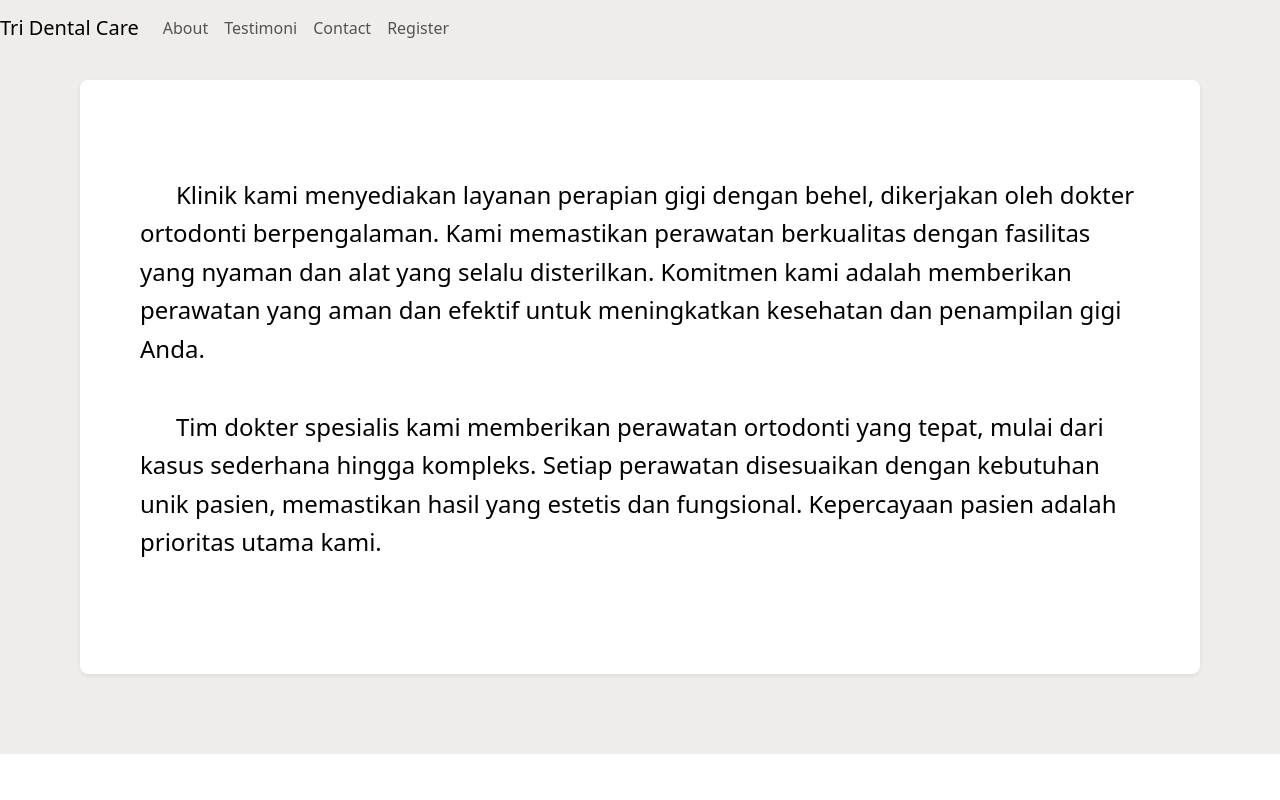
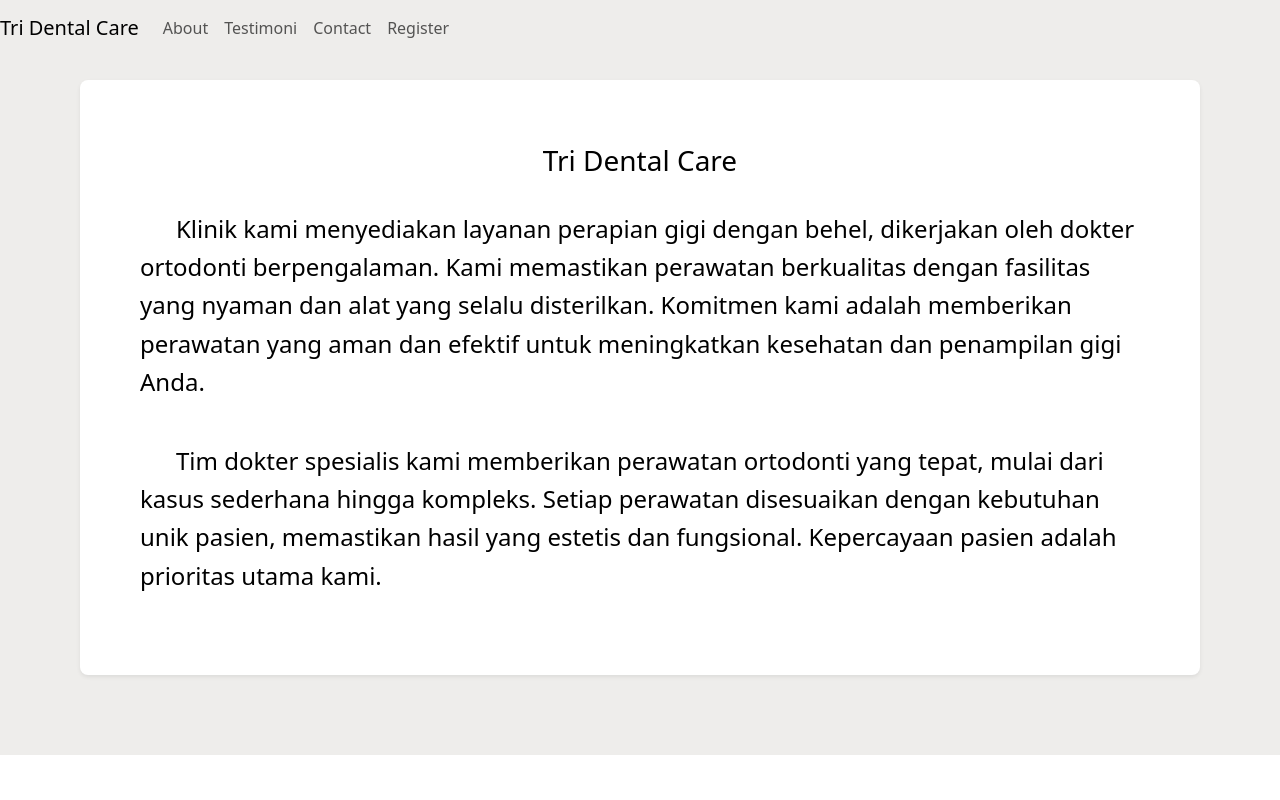
Before and after one commit to alrazak/frontend-react-tridentalcare, a React (Vite) app: page /card in a window 1280 px wide. Shown: the top 800 px of the page. Built offline with nearby package versions, Linux system fonts and the light colour scheme.

Commit message:
add: title card

```diff
--- a/src/components/header/subheader/Card.jsx
+++ b/src/components/header/subheader/Card.jsx
@@ -13,7 +13,9 @@ function CustomCard() {
     <>
       <div id="about" className="about">
         <div className="container p-5 bg-white text-black shadow-sm">
-          <div className="container-fluid py-5">
+          <div className="container-fluid py-3">
+            <h3 className="title-card text-center">Tri Dental Care</h3>
+            <br />
             <p className="col-md-12 fs-4" style={{ textIndent: '1.5em', lineHeight: '1.6' }}>
               Klinik kami menyediakan layanan perapian gigi dengan behel, dikerjakan oleh dokter ortodonti berpengalaman. Kami memastikan perawatan berkualitas dengan fasilitas yang nyaman dan alat yang selalu disterilkan. Komitmen kami adalah memberikan perawatan yang aman dan efektif untuk meningkatkan kesehatan dan penampilan gigi Anda.
             </p>
```
